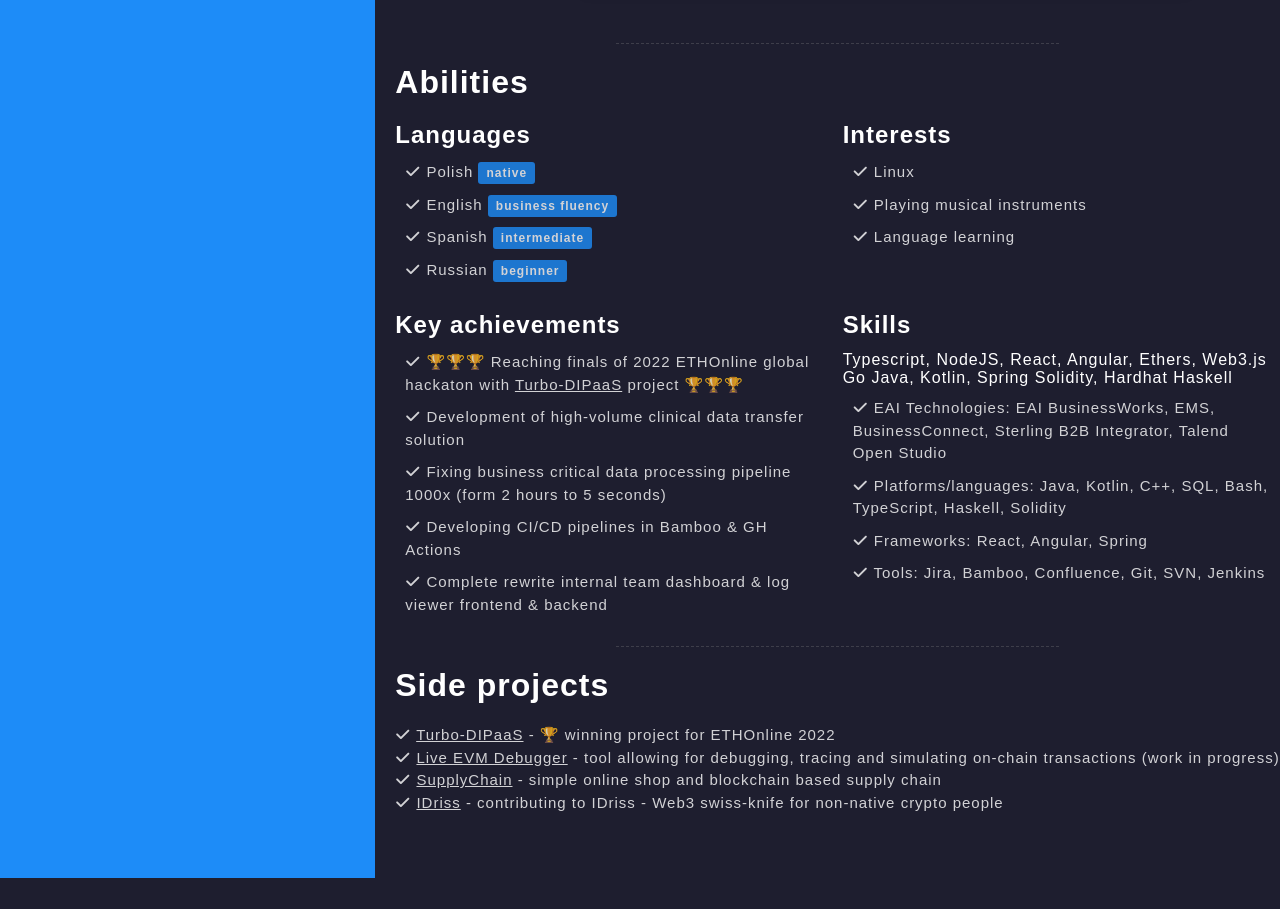
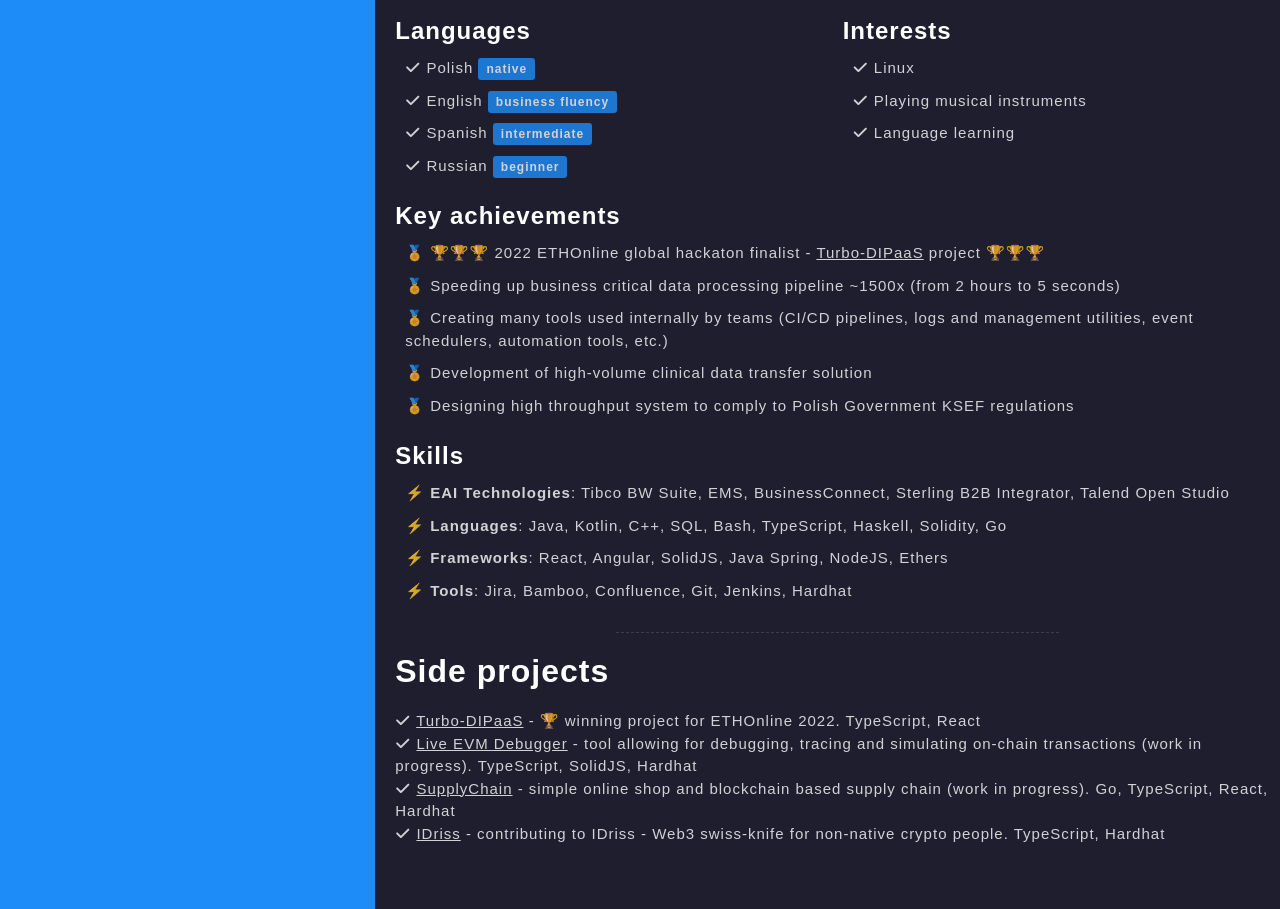
Before and after one commit to deliriusz/cv, a website: page src/index.html in a window 1280 px wide. Shown: the part 1883-2792 px from the top of the page. Before the commit the page ends 2761 px from the top, so only its background shows below. Drawn offline with Linux system fonts and the light colour scheme; a web font is replaced by a local one.

Commit message:
changing text

```diff
--- a/src/index.html
+++ b/src/index.html
@@ -152,25 +152,21 @@
                     <p><i class="fa-solid fa-check"></i> Playing musical instruments</p>
                     <p><i class="fa-solid fa-check"></i> Language learning</p>
                 </div>
-                <div class="reveal fade-right">
+                <div class="long-ability-item reveal fade-right">
                     <h2>Key achievements</h2>
-                    <p><i class="fa-solid fa-check"></i> &#127942;&#127942;&#127942; Reaching finals of 2022 ETHOnline global hackaton with <a href="https://turbo-dipaas.rafal-kalinowski.pl">Turbo-DIPaaS</a> project &#127942;&#127942;&#127942;</p>
-                    <p><i class="fa-solid fa-check"></i> Development of high-volume clinical data transfer solution</p>
-                    <p><i class="fa-solid fa-check"></i> Fixing business critical data processing pipeline 1000x (form 2 hours to 5 seconds)</p>
-                    <p><i class="fa-solid fa-check"></i> Developing CI/CD pipelines in Bamboo & GH Actions</p>
-                    <p><i class="fa-solid fa-check"></i> Complete rewrite internal team dashboard & log viewer frontend & backend</p>
+                    <p>&#x1f3c5; &#127942;&#127942;&#127942; 2022 ETHOnline global hackaton finalist - <a href="https://turbo-dipaas.rafal-kalinowski.pl">Turbo-DIPaaS</a> project &#127942;&#127942;&#127942;</p>
+                    <p>&#x1f3c5; Speeding up business critical data processing pipeline ~1500x (from 2 hours to 5 seconds)</p>
+                    <p>&#x1f3c5; Creating many tools used internally by teams (CI/CD pipelines, logs and management utilities, event schedulers, automation tools, etc.)</p>
+                    <p>&#x1f3c5; Development of high-volume clinical data transfer solution</p>
+                    <p>&#x1f3c5; Designing high throughput system to comply to Polish Government KSEF regulations</p>
                 </div>
-                <div class="reveal fade-right">
+                <div class="long-ability-item reveal fade-right">
                     <h2>Skills</h2>
-                    Typescript, NodeJS, React, Angular, Ethers, Web3.js
-                    Go
-                    Java, Kotlin, Spring
-                    Solidity, Hardhat
-                    Haskell
-                    <p><i class="fa-solid fa-check"></i> EAI Technologies: EAI BusinessWorks, EMS, BusinessConnect, Sterling B2B Integrator, Talend Open Studio</p>
-                    <p><i class="fa-solid fa-check"></i> Platforms/languages: Java, Kotlin, C++, SQL, Bash, TypeScript, Haskell, Solidity</p>
-                    <p><i class="fa-solid fa-check"></i> Frameworks: React, Angular, Spring</p>
-                    <p><i class="fa-solid fa-check"></i> Tools: Jira, Bamboo, Confluence, Git, SVN, Jenkins</p>
+                    <!-- star Uincode char: &#11088;-->
+                    <p>&#x26a1; <b>EAI Technologies</b>: Tibco BW Suite, EMS, BusinessConnect, Sterling B2B Integrator, Talend Open Studio</p>
+                    <p>&#x26a1; <b>Languages</b>: Java, Kotlin, C++, SQL, Bash, TypeScript, Haskell, Solidity, Go</p>
+                    <p>&#x26a1; <b>Frameworks</b>: React, Angular, SolidJS, Java Spring, NodeJS, Ethers </p>
+                    <p>&#x26a1; <b>Tools</b>: Jira, Bamboo, Confluence, Git, Jenkins, Hardhat</p>
                 </div>
             </div>
         </div>
@@ -178,10 +174,10 @@
 
         <div class="cv-section reveal fade-bottom">
             <h1>Side projects</h1>
-            <p><i class="fa-solid fa-check"></i> <a href="https://turbo-dipaas.rafal-kalinowski.pl">Turbo-DIPaaS</a> - &#127942; winning project for ETHOnline 2022</p>
-            <p><i class="fa-solid fa-check"></i> <a href="https://github.com/deliriusz/live-evm-debugger">Live EVM Debugger</a> - tool allowing for debugging, tracing and simulating on-chain transactions (work in progress)</p>
-            <p><i class="fa-solid fa-check"></i> <a href="https://github.com/deliriusz/supply-chain">SupplyChain</a> - simple online shop and blockchain based supply chain</p>
-            <p><i class="fa-solid fa-check"></i> <a href="https://github.com/idriss-crypto">IDriss</a> - contributing to IDriss - Web3 swiss-knife for non-native crypto people</p>
+            <p><i class="fa-solid fa-check"></i> <a href="https://turbo-dipaas.rafal-kalinowski.pl">Turbo-DIPaaS</a> - &#127942; winning project for ETHOnline 2022. TypeScript, React</p>
+            <p><i class="fa-solid fa-check"></i> <a href="https://github.com/deliriusz/live-evm-debugger">Live EVM Debugger</a> - tool allowing for debugging, tracing and simulating on-chain transactions (work in progress). TypeScript, SolidJS, Hardhat</p>
+            <p><i class="fa-solid fa-check"></i> <a href="https://github.com/deliriusz/supply-chain">SupplyChain</a> - simple online shop and blockchain based supply chain (work in progress). Go, TypeScript, React, Hardhat</p>
+            <p><i class="fa-solid fa-check"></i> <a href="https://github.com/idriss-crypto">IDriss</a> - contributing to IDriss - Web3 swiss-knife for non-native crypto people. TypeScript, Hardhat</p>
         </div>
         <div class="footer"></div>
     </div>
--- a/src/styles/sass/main.scss
+++ b/src/styles/sass/main.scss
@@ -129,13 +129,17 @@ p.self-description {
 .ability-container {
   display: grid;
   grid-template-columns: 1fr 1fr;
-  grid-template-rows: auto 1fr;
-  gap: 20px 10px;
+  grid-template-rows: auto auto 1fr;
+  gap: 15px 10px;
   grid-auto-rows: min-content;
 
   p {
     margin: 10px;
   }
+}
+
+.long-ability-item {
+  grid-column: 1 / 3;
 }
 
 .ability-badge {
@@ -174,7 +178,7 @@ p.self-description {
 
   .timeline-container {
     position: relative;
-    margin-bottom: 2.5rem;;
+    margin-bottom: 1.2rem;;
 
     .timeline-icon {
       position: absolute;
@@ -350,13 +354,15 @@ p.self-description {
   .section-break {
     width: 70%;
   }
+}
 
+@media only screen and (max-width: 600px) {
   .ability-container {
-  grid-template-columns: 1fr;
-  grid-template-rows: repeat(4, auto);
+    grid-template-columns: 1fr;
+    grid-template-rows: repeat(4, auto);
+  }
 
-  p {
-    margin: 10px;
+  .long-ability-item {
+    grid-column: 1;
   }
 }
-}
```
Also changed, not shown: src/styles/css/style.css.
